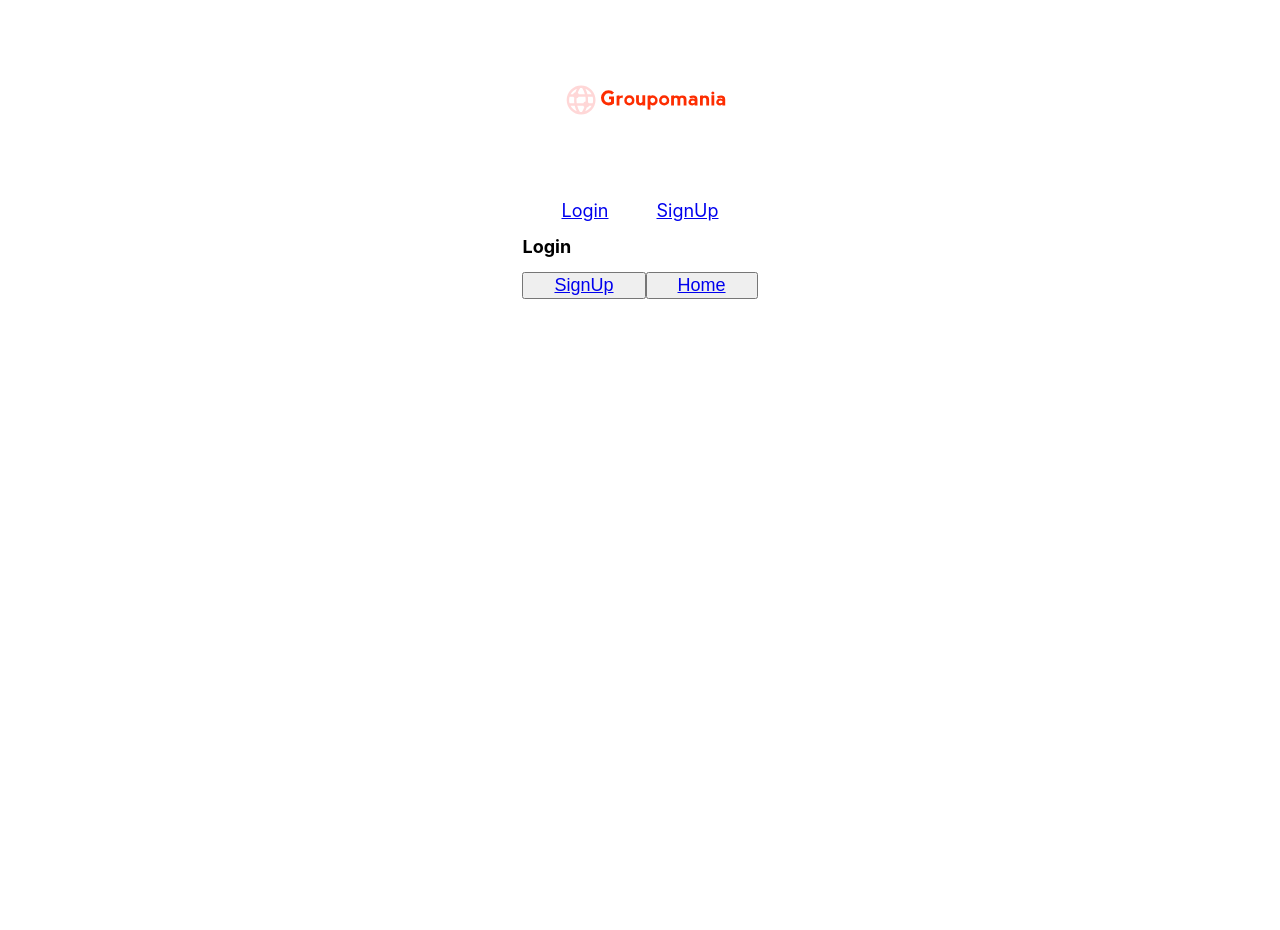
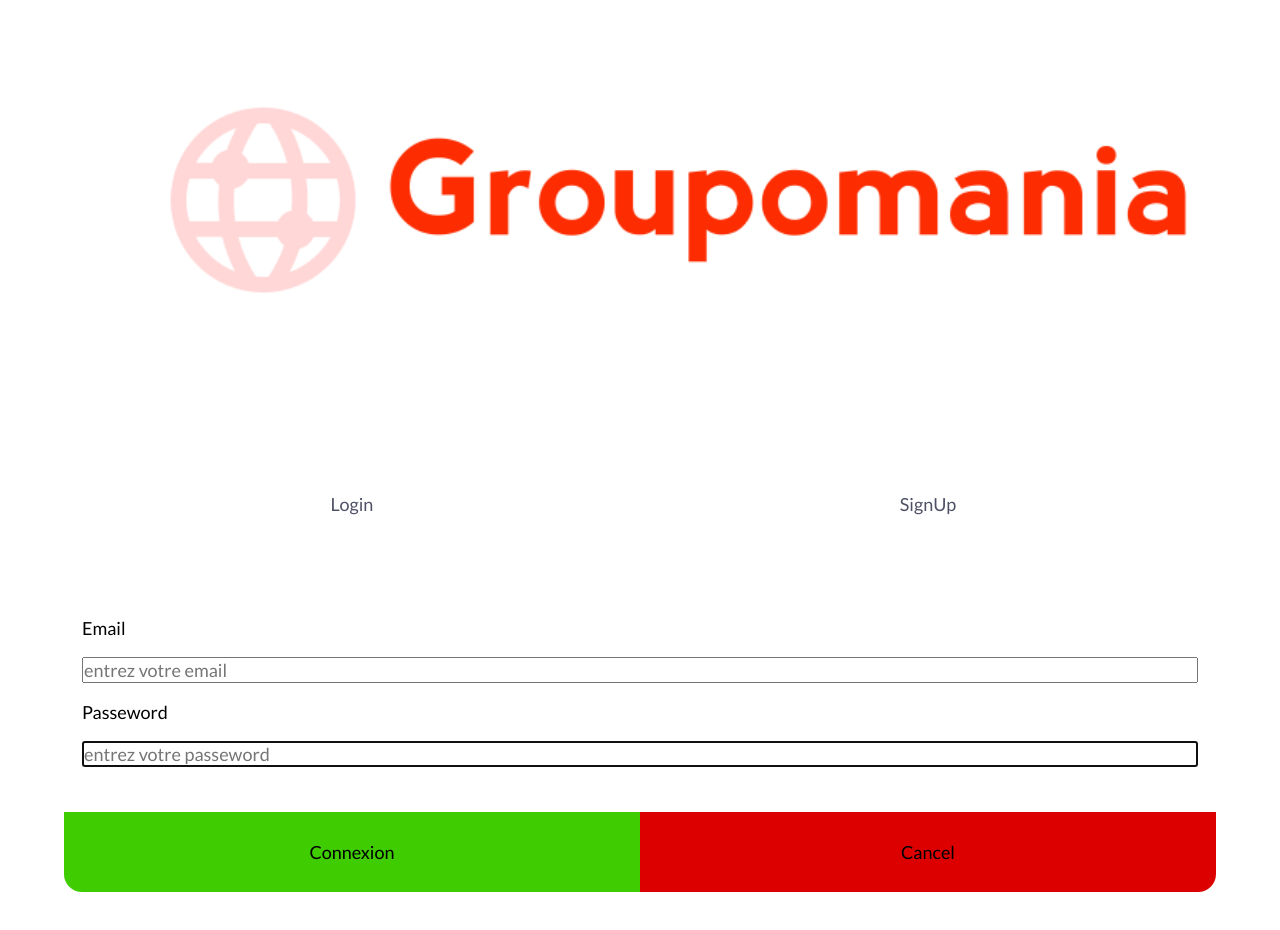
Before and after one commit to abenzoar-yannis/Web-Dev-P7-Groupomania, a React (Create React App) app in the folder frontend/: page /login in a window 1280 px wide. Shown: the top 930 px of the page. Before the commit the page ends 800 px from the top, so only its background shows below. Built offline with nearby package versions, Linux system fonts and the light colour scheme.

Commit message:
- Refactor du JSX pour le login et signup

```diff
--- a/frontend/src/App.js
+++ b/frontend/src/App.js
@@ -1,17 +1,33 @@
 import { Routes, Route } from 'react-router-dom'
 
-import Home from './pages/Home';
+import { useState } from 'react';
+
+import LandingPage from './pages/LandingPage';
 import Login from './pages/Login';
 import Signup from './pages/Signup';
-import Groupomania from './pages/Groupomania';
+// import Groupomania from './pages/Groupomania';
 
 const App = () => {
+  const [newEmail, setNewEmail] = useState('')
+  const [newPasseword, setNewPasseword] = useState('')
+  const [email, setEmail] = useState('')
+  const [passeword, setPasseword] = useState('')
   return (
     <div className='App'>
         <Routes>
-            <Route path='/' element={<Home />}>
-                <Route path='/login' element={<Login />} />
-                <Route path='/signup' element={<Signup />} />
+            <Route path='/' element={<LandingPage />}>
+                <Route path='/login' element={<Login
+                email={email}
+                setEmail={setEmail}
+                passeword={passeword}
+                setPasseword={setPasseword}
+                />} />
+                <Route path='/signup' element={<Signup
+                newEmail={newEmail}
+                setNewEmail={setNewEmail}
+                newPasseword={newPasseword}
+                setNewPasseword={setNewPasseword}
+                />} />
             </Route>
         </Routes>
     </div>
--- a/frontend/src/index.css
+++ b/frontend/src/index.css
@@ -1,47 +1,157 @@
-body {
+/*
+Couleur :
+    Primaire : #FD2D01
+    Secondaire : #FFD7D7
+    Tertiaire : #4E5166
+*/
+
+
+@import url('https://fonts.googleapis.com/css2?family=Lato:ital,wght@0,300;0,400;0,700;1,300;1,400;1,700&display=swap');
+
+
+* {
+  padding: 0;
   margin: 0;
-  font-family: -apple-system, BlinkMacSystemFont, 'Segoe UI', 'Roboto', 'Oxygen',
-    'Ubuntu', 'Cantarell', 'Fira Sans', 'Droid Sans', 'Helvetica Neue',
-    sans-serif;
-  -webkit-font-smoothing: antialiased;
-  -moz-osx-font-smoothing: grayscale;
+  box-sizing: border-box;
+
+  list-style-type: none;
+  text-decoration: none;
+
+  font-size: 18px;
+  font-family: 'Lato', sans-serif;
+  color: #000;
+
+}
+* button {
+  border: none;
 }
 
-code {
-  font-family: source-code-pro, Menlo, Monaco, Consolas, 'Courier New',
-    monospace;
+body {
+  min-height: 100vh;
+  width: 100%;
 }
 
-* {
-  font-size: 18px;
+button:hover {
+  cursor: pointer;
 }
 
-.App {
+#App {
   min-height: 100vh;
   width: 100%;
-  display: flex;
-  flex-direction: column;
-  align-items: center;
 }
 
-header {
+.landing-page-header {
   width: 100%;
-  height: 200px;
+  height: 400px;
+
   display: flex;
   justify-content: center;
+  align-items: center;
+
+  overflow: hidden;
+
 }
 
-header img {
-  height: 100%;
-}
-
-nav {
-  width: 100%;
+.landing-page-header h1 {
   text-align: center;
 }
 
-nav a {
+.landing-page-header img {
+  width: 100%;
+}
 
-  padding: 12px;
-  margin: 0 12px;
+main {
+
 }
+
+.selected {
+  background-color: #FFD7D7;
+}
+
+.landing-page-nav {
+  width: 90%;
+  height: 80px;
+
+  margin: 5%;
+
+  display: flex;
+  justify-content: center;
+  align-items: center;
+
+  border-top-left-radius: 18px;
+  border-top-right-radius: 18px;
+
+  overflow: hidden;
+}
+
+.landing-page-nav a {
+  width: 50%;
+  height: 100%;
+
+  display: flex;
+  justify-content: center;
+  align-items: center;
+
+  color: #4E5166;
+}
+
+.landing-page-nav a:hover {
+  background-color: #FD2D01;
+}
+
+.landing-page-form {
+  width: 90%;
+  margin: 5%;
+
+  border-bottom-left-radius: 18px;
+  border-bottom-right-radius: 18px;
+
+  overflow: hidden;
+
+  display: flex;
+  flex-direction: column;
+}
+
+.landing-page-form label {
+  padding-left: 18px;
+  margin: 9px 0;
+}
+.landing-page-form input {
+  margin: 9px 18px;
+}
+
+.landing-page-form > div {
+  width: 100%;
+  height: 80px;
+
+  margin-top: 36px;
+
+  display: flex;
+  justify-content: center;
+  align-items: center;
+
+}
+
+.btn-submit {
+  width: 50%;
+  height: 80px;
+
+  background-color:#3FCC00;
+}
+
+.btn-cancel {
+  width: 50%;
+  height: 80px;
+
+  display: flex;
+  justify-content: center;
+  align-items: center;
+
+  background-color: #DD0000;
+}
+form a {
+  width: 50%;
+  height: 80px;
+  font-size: 18px;
+
+}
--- a/frontend/src/pages/Home/index.jsx
+++ /dev/null
@@ -1,18 +0,0 @@
-import Header from "../../components/Header"
-import { Link, Outlet } from 'react-router-dom'
-
-
-const Home = () => {
-    return (
-        <>
-            <Header />
-            <nav>
-                <Link to="/login">Login</Link>
-                <Link to="/signup">SignUp</Link>
-            </nav>
-            <Outlet />
-    </>
-  )
-}
-
-export default Home
--- /dev/null
+++ b/frontend/src/pages/LandingPage/index.jsx
@@ -0,0 +1,20 @@
+import { Link, Outlet } from 'react-router-dom'
+
+
+const LandingPage = () => {
+  return (
+    <>
+        <header className='landing-page-header'>
+        <img class="logo-titre" src="./images/icon-left-font.png" alt="Logo Groupomania" />
+
+        </header>
+        <nav className='landing-page-nav'>
+            <Link to="/login">Login</Link>
+            <Link to="/signup">SignUp</Link>
+        </nav>
+        <Outlet />
+    </>
+  )
+}
+
+export default LandingPage
--- a/frontend/src/pages/Login/index.jsx
+++ b/frontend/src/pages/Login/index.jsx
@@ -1,19 +1,36 @@
+
 import { Link } from 'react-router-dom'
 
-const Login = () => {
+const Login = ({ email, setEmail, passeword, setPasseword }) => {
     return (
-      <div>
-          <h2>Login</h2>
-          <nav>
-            <button>
-                <Link to="/signup">SignUp</Link>
-            </button>
-            <button>
-                <Link to="/">Home</Link>
-            </button>
-
-          </nav>
-      </div>
+      <form className="landing-page-form">
+        <label for="email">Email</label>
+        <input
+          autoFocus
+          type="text"
+          required
+          name="email"
+          id="email"
+          placeholder='entrez votre email'
+          value={email}
+          onChange={(e) => setEmail(e.target.value)}
+        />
+        <label for="">Passeword</label>
+        <input
+          autoFocus
+          type="text"
+          required
+          name="passeword"
+          id="passeword"
+          placeholder='entrez votre passeword'
+          value={passeword}
+          onChange={(e) => setPasseword(e.target.value)}
+        />
+        <div>
+            <button type='submit' className="btn-submit">Connexion</button>
+            <Link className="btn-cancel" to="/">Cancel</Link>
+        </div>
+      </form>
     )
   }
 
--- a/frontend/src/pages/Signup/index.jsx
+++ b/frontend/src/pages/Signup/index.jsx
@@ -1,22 +1,9 @@
 import { Link } from 'react-router-dom'
-import { useState } from 'react'
 
-const Signup = () => {
-    const [newEmail, setNewEmail] = useState('')
-    const [newPasseword, setNewPasseword] = useState('')
+const Signup = ({ newEmail, setNewEmail, newPasseword, setNewPasseword}) => {
     return (
-      <div>
-          <h2>Signup</h2>
-          <nav>
-            <button>
-                <Link to="/login">Login</Link>
-            </button>
-            <button>
-                <Link to="/">Home</Link>
-            </button>
-          </nav>
-          <form>
-            <label htmlFor="email">Email</label>
+      <form className="landing-page-form">
+        <label for="email">Email</label>
         <input
           autoFocus
           type="text"
@@ -27,7 +14,7 @@ const Signup = () => {
           value={newEmail}
           onChange={(e) => setNewEmail(e.target.value)}
         />
-            <label htmlFor="password">Passeword</label>
+        <label for="">Passeword</label>
         <input
           autoFocus
           type="text"
@@ -38,14 +25,11 @@ const Signup = () => {
           value={newPasseword}
           onChange={(e) => setNewPasseword(e.target.value)}
         />
-            <button
-              type="submit"
-              aria-label="entrez votre email"
-            >
-                Valider
-            </button>
+        <div>
+            <button type='submit' className="btn-submit">Create Account</button>
+            <Link className="btn-cancel" to="/">Cancel</Link>
+        </div>
       </form>
-      </div>
     )
   }
 
```
Also changed, not shown: 1 other file (tests, documents, lock files or other folders). Lines whose indentation alone changed are shown as unchanged.
